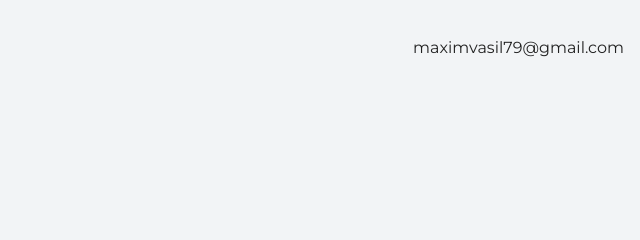
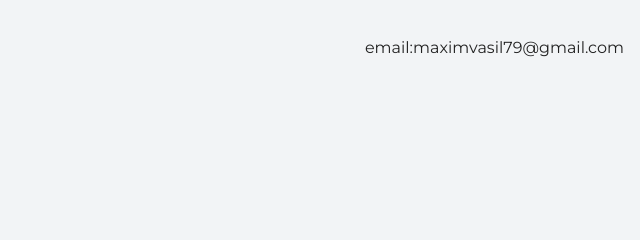
Before and after one commit to MaximusVasilenko/my-site, a plain HTML site: page index.html in a window 1280 px wide. Shown: the top 240 px of the page, 640-1280 px from the left. Drawn offline with nearby package versions, Linux system fonts and the light colour scheme.

Commit message:
second commit

```diff
--- a/index.html
+++ b/index.html
@@ -10,7 +10,7 @@
   <body>
     <header class="page-header">
      <div class = "container">
-      maximvasil79@gmail.com
+      email:maximvasil79@gmail.com
      </div>
     </header>
 
```
